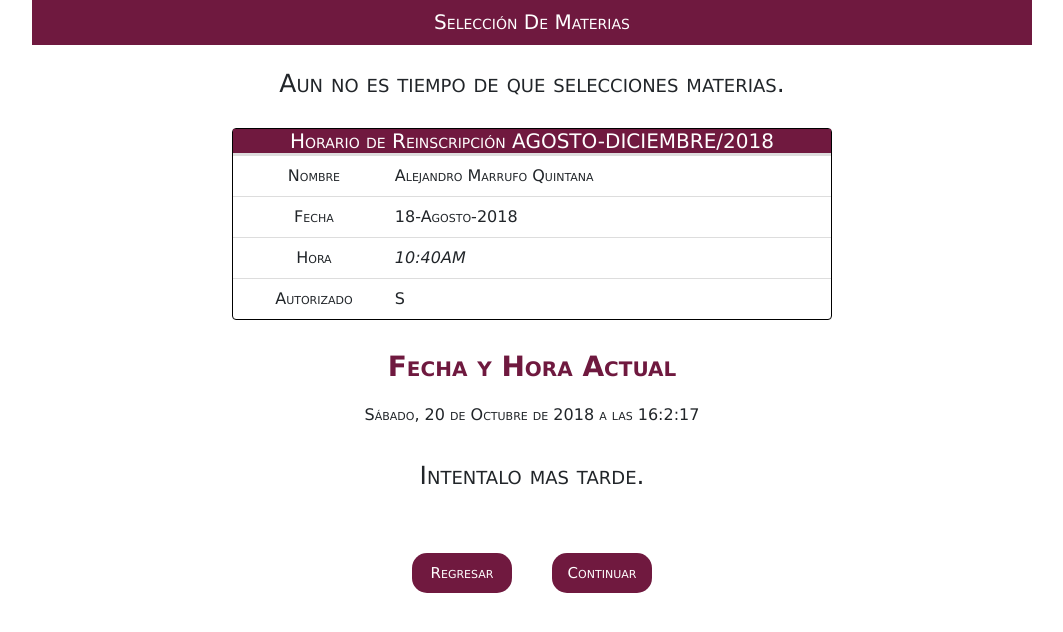
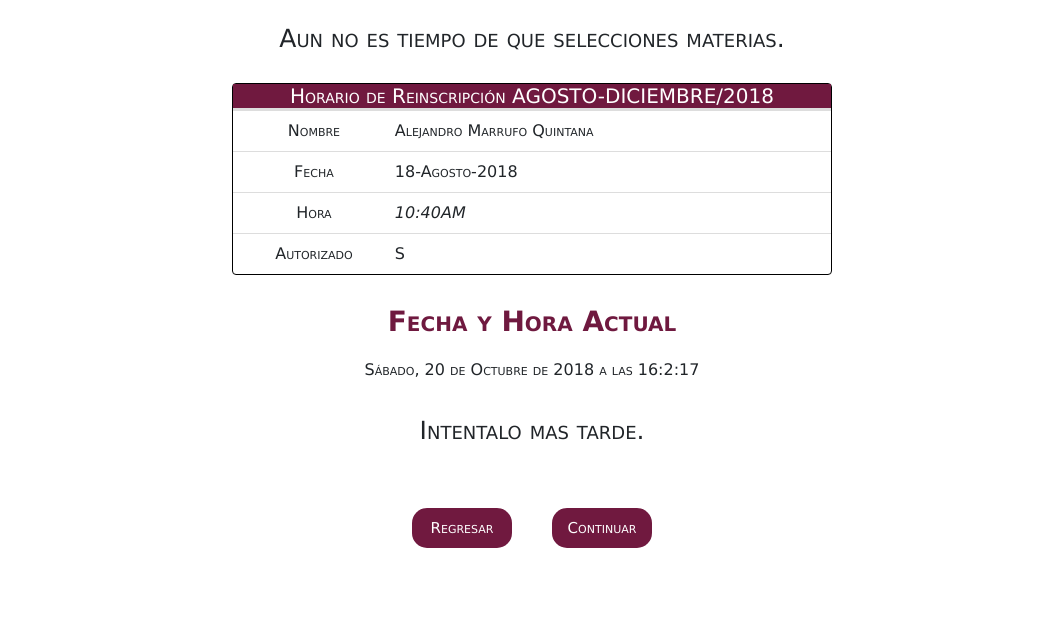
Before and after one commit to desarrollowebp/SIIT, an Angular app: page /preSeleccionMaterias in a window 1280 px wide. Shown: the top 632 px of the page, without its empty margins (108-1171 px from the left). Built offline with nearby package versions, Linux system fonts and the light colour scheme.

Commit message:
PreSeleccionMaterias
Se quito titulo inservible y se acomodaron las clases del html y en el css

```diff
--- a/src/app/pre-seleccion-materias/pre-seleccion-materias.component.css
+++ b/src/app/pre-seleccion-materias/pre-seleccion-materias.component.css
@@ -22,18 +22,6 @@ margin:auto;
 left: auto;
 height: 5%;
 }
-.titulo
-{
-  background: #6F193F;
-  height: 45px;
-}
-.titulo h1
-{
-  color: #fff;
-  text-align: center;
-  font-size: 20px;
-  padding-top: 10px;
-}
 
 #pfo1
 {
@@ -41,31 +29,31 @@ height: 5%;
     font-size: 25px;
 }
 
-.contenido
+.contenidoPSM
 {
     margin-top: 2%;
 }
-.contenido #HoraActual
+.contenidoPSM #HoraActual
 {
     margin-top: 3%;
 }
-.contenido p{
+.contenidoPSM p{
     margin-top: 2%;
 }
 
-.contenido #pfo2
+.contenidoPSM #pfo2
 {
     margin-top: 3%;
     font-size: 25px;
 }
-.contenido #HoraActual
+.contenidoPSM #HoraActual
 {
     font-weight: bold;
     color:#6F193F;
 }
 
 
-.opciones
+.opcionesPSM
 {
    margin-top: 3%;
 }
@@ -85,7 +73,7 @@ button {
   cursor: pointer;
 }
 
-table {
+.preSeleccionMaterias {
   text-align: left;
   line-height: 40px;
   border-collapse: separate;
@@ -128,7 +116,7 @@ td:last-child {
 }
 @media (max-width:768px)
 {
-      table {
+       .preSeleccionMaterias{
           margin-top: 15px;
           width:100%;
       }
--- a/src/app/pre-seleccion-materias/pre-seleccion-materias.component.html
+++ b/src/app/pre-seleccion-materias/pre-seleccion-materias.component.html
@@ -1,15 +1,9 @@
   <nav>
-      <div class="titulo">
-          <h1>
-              Selección De Materias
-          </h1>
-      </div>
-
       <p id="pfo1">
           Aun no es tiempo de que selecciones materias.
       </p>
 
-      <table>
+      <table class="preSeleccionMaterias">
           <thead>
             <tr>
             <th colspan="4"><h5 align="center">Horario de Reinscripción AGOSTO-DICIEMBRE/2018</h5>
@@ -37,7 +31,7 @@
           </tbody>
         </table>
 
-      <div class="contenido">
+      <div class="contenidoPSM">
           <h3 id="HoraActual">
               Fecha y Hora Actual
           </h3>
@@ -51,7 +45,7 @@
       </div>
   </nav>
 
-  <div class="opciones">
+  <div class="opcionesPSM">
       <button  routerLink="/inicio" type="button" name="button">Regresar</button>
       <button  routerLink="/seleccionMaterias" type="button" name="button">Continuar</button>
 
```
